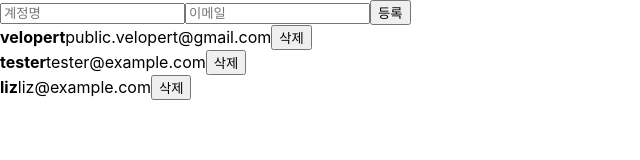
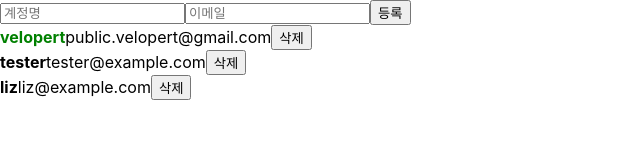
Before and after one commit to SUJINJEONG012/Begin-react, a React (Create React App) app: page / in a window 1280 px wide. Shown: the top 160 px of the page, without its empty margins (0-640 px from the left). Built offline with nearby package versions, Linux system fonts and the light colour scheme.

Commit message:
onToggle로 색상변경되는거

```diff
--- a/src/App.js
+++ b/src/App.js
@@ -28,7 +28,7 @@
       id: 2,
       username: 'tester',
       email: 'tester@example.com',
-      active:true
+      active:false
     },
     {
       id: 3,
@@ -60,6 +60,13 @@
     setUsers(users.filter(user=>user.id !== id));
   }
 
+  const onToggle = id => {
+    setUsers(
+      users.map(user => user.id=== id ? {...user, active: !user.active} : user
+      )
+    );
+  }
+
   return (
     <>
       <CreateUser
@@ -68,7 +75,7 @@
         onChange={onChange}
         onCreate={onCreate}
       />
-      <UserList users={users} onRemove={onRemove} />
+      <UserList users={users} onRemove={onRemove} onToggle={onToggle}/>
     </>
   );
 }
--- a/src/UserList.js
+++ b/src/UserList.js
@@ -1,20 +1,30 @@
 import React from "react";
 
-function User({user, onRemove}){
+function User({user, onRemove, onToggle}){
   return(
     <div>
-        <b>{user.username}</b><span>{user.email}</span>
+        <b style={{cursor:'pointer', color:user.active ? 'green' : 'black'}}
+         onClick={()=> onToggle(user.id)}
+         >
+            {user.username}
+            </b>
+
+            <span>{user.email}</span>
         <button onClick={()=>{onRemove(user.id)}}>삭제</button>
     </div>
   );
 }
 
-function UserList({users, onRemove}){
-
+function UserList({users, onRemove, onToggle}){
     return (
         <div>
            {users.map(user => (
-            <User user={user} key={user.id} onRemove={onRemove}/>
+            <User
+                user={user}
+                key={user.id}
+                onRemove={onRemove}
+                onToggle={onToggle}
+                />
            ))}
         </div>
     );
```
